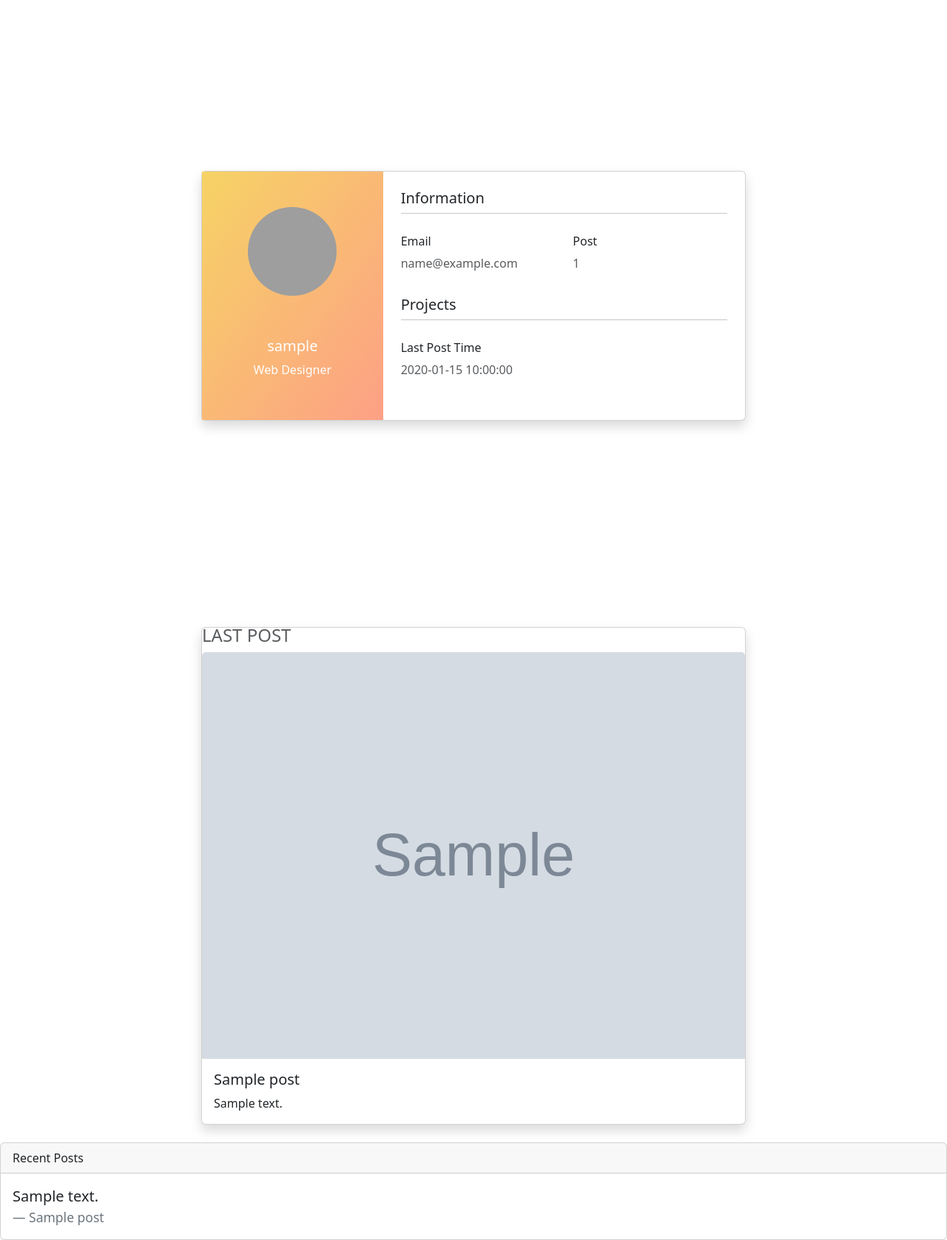
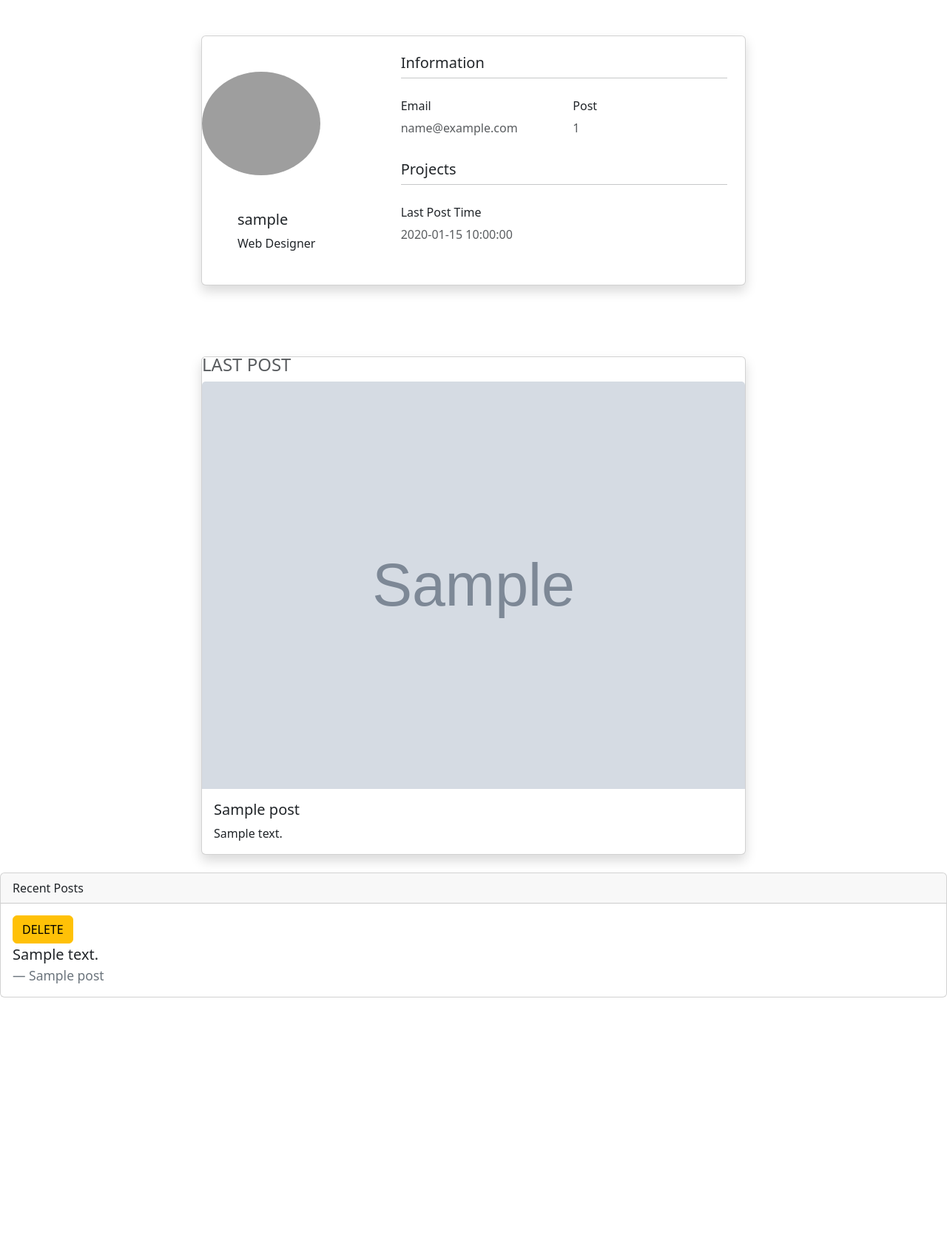
Before and after one commit to Yogi1506/project1, a PHP site: page /profile.php?id=1 in a window 1280 px wide. Shown: the whole page at 74% size. After the commit the page ends 1349 px from the top, so only its background shows below. Run offline with PHP 8.4, Linux system fonts and the light colour scheme; the visitor is signed in with stand-in values (Sample User, id 1); tables that the repository leaves empty hold one stand-in row (values such as "Sample post"); grey boxes marked "Sample" are stand-in pictures; grey boxes are pictures that could not be loaded.

Commit message:
first commit

```diff
--- a/profile.php
+++ b/profile.php
@@ -3,6 +3,7 @@ session_start();
 if(!isset($_SESSION['name'])){
     header('Location:login.php');
 }
+
 
 $id = $_GET['id'];
 $connection = new mysqli("localhost", "root", "", "blog");
@@ -13,13 +14,13 @@ while ($row = mysqli_fetch_assoc($result)) {
     $last = $row['last'];
     $lt = $row['title'];
     $lc = $row['content'];
-   $banner=$row["banner"];
+   $banner=$row['banner'];
 }
-$sqlp="SELECT * from user1 WHERE id=$id";
-$resultp = $connection->query($sqlp);
-while ($rowp = mysqli_fetch_assoc($resultp)) {
-$name= $rowp["username"];
-$email=$rowp["email"];
+$sql="SELECT * from user1 WHERE id=$id";
+$result = $connection->query($sql);
+while ($row = mysqli_fetch_assoc($result)) {
+$name= $row["username"];
+$email=$row["email"];
 }
 ?>
 
@@ -30,28 +31,22 @@ $email=$rowp["email"];
     <meta name="viewport" content="width=device-width, initial-scale=1.0">
     <title>Profile</title>
     <link href="https://cdn.jsdelivr.net/npm/bootstrap/dist/css/bootstrap.min.css" rel="stylesheet">
-    <style>
-        .gradient-custom {
-            background: #f6d365;
-            background: -webkit-linear-gradient(to right bottom, rgba(246, 211, 101, 1), rgba(253, 160, 133, 1));
-            background: linear-gradient(to right bottom, rgba(246, 211, 101, 1), rgba(253, 160, 133, 1));
-        }
-    </style>
+
 </head>
 <body>
-<section class="vh-100 ">
     <div class="container py-5 h-100">
         <div class="row justify-content-center align-items-center h-100">
             <div class="col-md-8">
                 <div class="card shadow">
                     <div class="row g-0">
-                        <div class="col-md-4 gradient-custom text-center text-white">
-                            <img src="https://source.unsplash.com/random/?city"
-                                alt="Avatar" class="img-fluid my-5 rounded-circle" style="width: 120px; height: 120px;"
+                        <div class="col-md-4">
+
+                            <img src="https://www.sanofi.com/optim/dotcom/pages/images/our-company/we-are-sanofi-3_20230515093557.jpg?size=medium"
+                                alt="Avatar" class="img-fluid my-5 rounded-circle" style="width: 160px; height: 140px;"
                             />
-                            <h5 class="mt-2"><?php echo $name; ?></h5>
-                            <p>Web Designer</p>
-                            <i class="far fa-edit mb-4"></i>
+                            <h5 class="mx-5"><?php echo $name; ?></h5>
+                            <p class="mx-5">Web Designer</p>
+
                         </div>
                         <div class="col-md-8">
                             <div class="card-body p-4">
@@ -67,10 +62,10 @@ $email=$rowp["email"];
                                     <div class="col-md-6 mb-3">
                                         <h6>Post</h6><?php
 
-                                    $sql1="SELECT COUNT(p.user_id) AS Total FROM post p WHERE p.user_id='$id'";
-                                    $result1=mysqli_query($connection,$sql1);
-                                    while($row1=mysqli_fetch_assoc($result1)){
-                                        $total= $row1["Total"];
+                                    $sql="SELECT COUNT(p.user_id) AS Total FROM post p WHERE p.user_id='$id'";
+                                    $result=mysqli_query($connection,$sql);
+                                    while($row=mysqli_fetch_assoc($result)){
+                                        $total= $row["Total"];
                                                               }
 
 
@@ -94,39 +89,41 @@ $email=$rowp["email"];
             </div>
         </div>
     </div>
-</section>
 <div class="container mt-5">
     <div class="row justify-content-center">
         <div class="col-md-8">
             <div class="card shadow">
-                <div class="view overlay">
+                <h4 class="card-subtitle mb-2 text-muted">LAST POST</h4>
+                    <img src="<?php echo $banner; ?>" class="card-img-top">
 
-        <h4 class="card-subtitle mb-2 text-muted">LAST POST</h4>
-
-               <img src="<?php echo $banner; ?>" class="card-img-top">
-                    <!-- <a href="#!"> -->
-                        <div class="mask rgba-white-slight"></div>
-                    </a>
-                </div>
                 <div class="card-body">
                     <h5 class="card-title"><?php echo $lt; ?></h5>
                     <p class="card-text"><?php echo $lc; ?></p>
+
                 </div>
             </div>
         </div>
     </div>
 </div>
 <div class="card mt-4">
+
     <div class="card-header">
         Recent Posts
     </div>
     <?php
-    $sql2 = "SELECT p.title, p.content FROM post p WHERE p.user_id='$id' ORDER BY p.created_at DESC LIMIT 5;";
-    $result2 = $connection->query($sql2);
-    while ($row2 = mysqli_fetch_assoc($result2)) {
-        $title = $row2["title"];
-        $content = $row2['content'];
+    $sql = "SELECT p.title, p.id,p.content FROM post p WHERE p.user_id='$id' ORDER BY p.created_at DESC LIMIT 5;";
+    $result = $connection->query($sql);
+
+
+    while ($row = mysqli_fetch_assoc($result)) {
+
+        $pid=$row["id"];
+        $title = $row["title"];
+        $content = $row['content'];
         echo '<div class="card-body">';
+        echo '  <div>';
+        echo "  <a href='delete.php?id=$pid'class='btn btn-warning'>DELETE</a>";
+        echo '</div>';
         echo '<blockquote class="blockquote mb-0">';
         echo '<p>' . $content . '</p>';
         echo '<footer class="blockquote-footer">' . $title . '</footer>';
```
Also changed, not shown: delete.php (added, +23 -0 lines), banner/View_of_Empire_State_Building_from_Rockefeller_Center_New_York_City_dllu.jpg (added), banner/pizza.jpg (added), banner/setting-up-a-limited-company.jpg (added), 1 other file.
